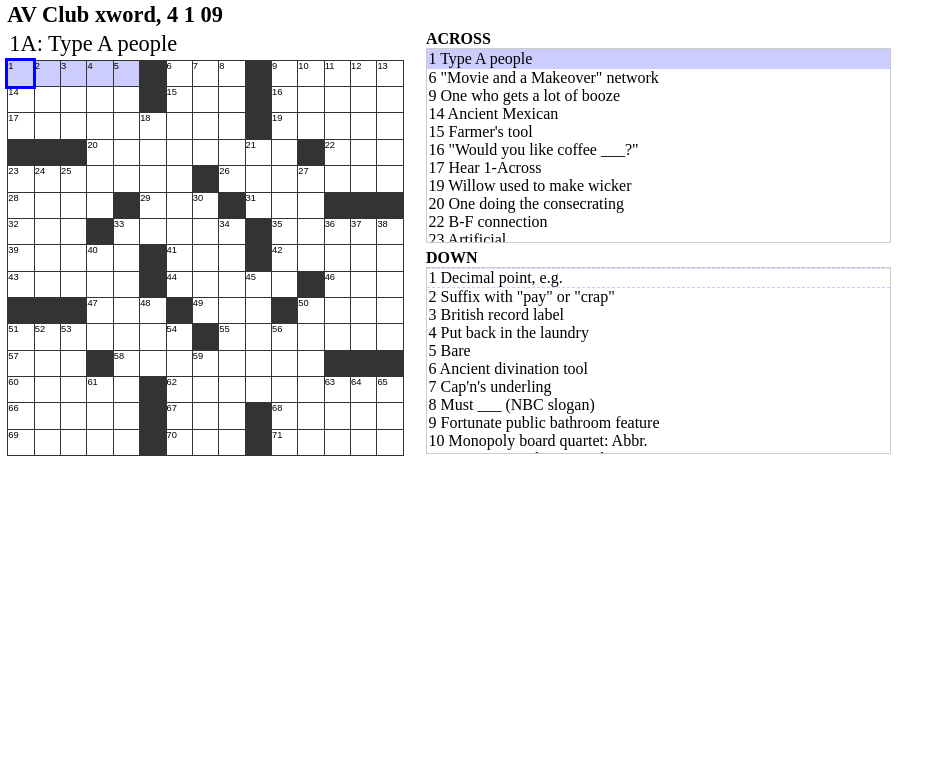
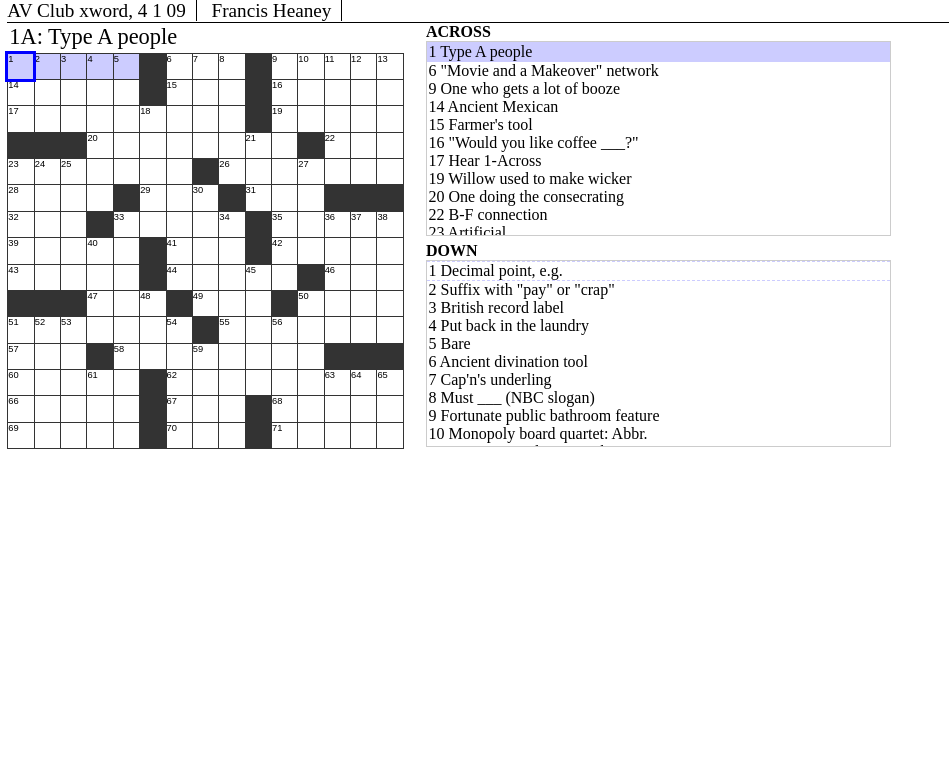
Before and after one commit to puzzleplus/puzzleplus, a plain HTML site: page localtest/test.html in a window 1280 px wide. Shown: the whole page, without its empty margins (0-949 px from the left). Drawn offline with Linux system fonts and the light colour scheme.

Commit message:
show puzzle title/author/copyright

```diff
--- a/localtest/test.html
+++ b/localtest/test.html
@@ -157,7 +157,11 @@ function handleFocus() {
 </SCRIPT>
 <TITLE>lmnopuz - NY Times, Wed, Feb 04, 2004</TITLE></HEAD><BODY onload="makeCrossword()" onresize="javascript:handleResize(); return true" onbeforeunload="javascript:handleBeforeUnload();" onblur="javascript:handleBlur();" onfocus="javascript:handleFocus();">
 
-<H1 id="title">NY Times, Wed, Feb 04, 2004</H1>
+<div id="puzzle_info">
+  <span id="title"></span>
+  <span id="author"></span>
+  <span id="copyright"></span>
+</div>
 
 <TABLE cellspacing="0" cellpadding="0" id="toptable">
   <TBODY>
--- a/wave/crossword.css
+++ b/wave/crossword.css
@@ -173,3 +173,22 @@ div.focusbox {
   vertical-align: middle;
   display: table-cell;
 }
+
+#puzzle_info {
+  border-bottom: 1px solid black;
+  font-size: 120%;
+}
+
+#title {
+  border-right: 1px solid black;
+  padding-right: 10px;
+}
+#author {
+  border-right: 1px solid black;
+  padding-left: 10px;
+  padding-right: 10px;
+}
+#copyright {
+  padding-left: 10px;
+  padding-right: 10px;
+}
--- a/wave/crosswordui.js
+++ b/wave/crosswordui.js
@@ -76,6 +76,15 @@ CrosswordWidget.prototype.loadCrossword = function(crossword) {
   table.appendChild(tbody);
   this.tbody = tbody;
 
+  if (document.getElementById("puzzle_info")) {
+    var el = document.getElementById("title");
+    if (el) el.innerHTML = crossword["title"];
+    el = document.getElementById("author");
+    if (el) el.innerHTML = crossword["author"];
+    el = document.getElementById("copyright");
+    if (el) el.innerHTML = crossword["copyright"];
+  }
+
   // Hack -- we need something to focus when we want to take the focus away
   // from other input widgets (console, roster, etc.).  Focusing non-input
   // elements doesn't seem to do anything, so we create an invisible input
@@ -140,6 +149,7 @@ CrosswordWidget.prototype.focusClues = function(square) {
       console.log("" + textWidth + " / " + divWidth + " -> " + pct);
     }
 
+    // TODO(danvk): escape clue_str.
     Globals.cluebox.innerHTML = "<span style='font-size: " + pct + "%'>" + clue_str + "</span>";
   }
 };
```
Also changed, not shown: wave/lmnowave.xml (+7 -0 lines), localtest/crossword.js (line endings or trailing spaces).
